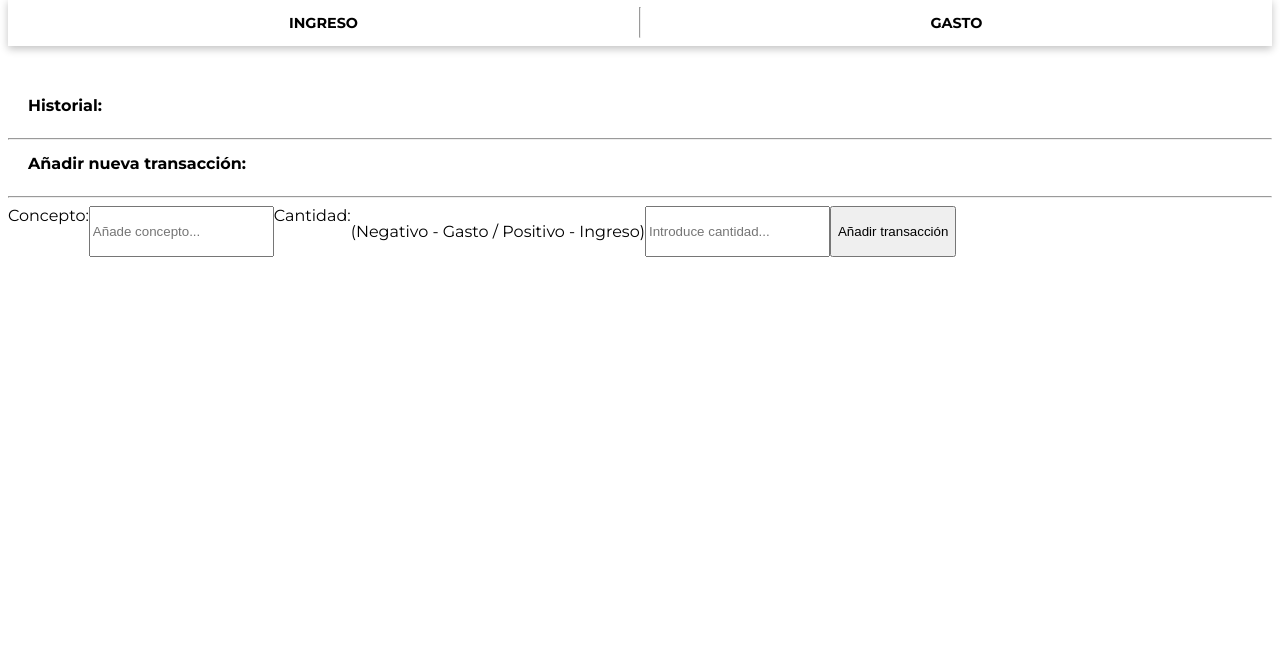
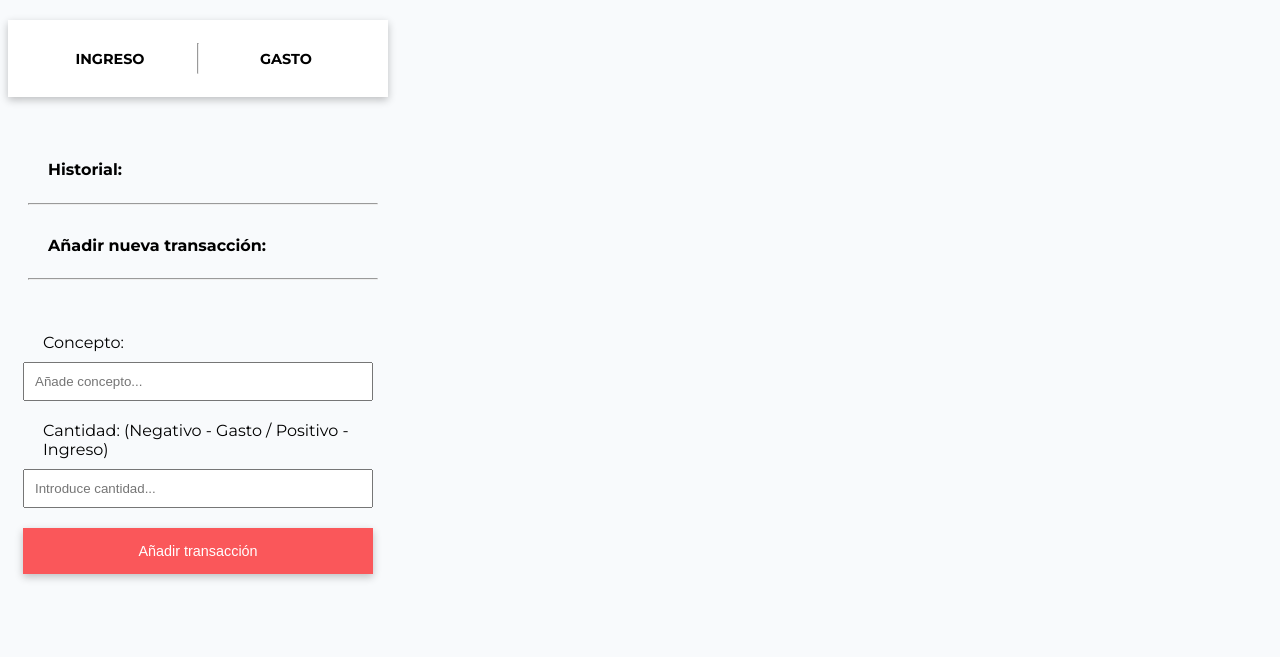
Before and after one commit to claudiahcarril/Keepcoding_JavaScript_Navegador, a plain HTML site: page index.html in a window 1280 px wide. Shown: the part 143-800 px from the top of the page. Drawn offline with Linux system fonts and the light colour scheme.

Commit message:
Modifying CSS file and HTML file

```diff
--- a/index.html
+++ b/index.html
@@ -18,19 +18,20 @@
         <hr>
         <h3 class="expense">GASTO</h3>
     </div>
-    <div>
+    <div class="record">
         <h2>Historial: </h2>
         <hr>
     </div>
-    <h2>Añadir nueva transacción:</h2>
-    <hr>
+    <div class="add-new-transaction">
+        <h2>Añadir nueva transacción:</h2>
+        <hr>
+    </div>
     <div class="transactions">
         <label for="concept">Concepto:</label>
         <input type="text" placeholder="Añade concepto...">
-        <label for="quantity">Cantidad:</label>
-        <p>(Negativo - Gasto / Positivo - Ingreso)</p>
+        <label for="quantity">Cantidad: (Negativo - Gasto / Positivo - Ingreso)</label>
         <input type="number" placeholder="Introduce cantidad...">
-        <button type="submit">Añadir transacción</button>
+        <button type="submit" class="btn-submit">Añadir transacción</button>
     </div>
     <script type="text/javascript" src="index.js"></script>
 </body>
--- a/styles/style.css
+++ b/styles/style.css
@@ -6,8 +6,14 @@
 
 
 
-html  {
+body  {
     font-family: 'Montserrat', sans-serif;
+    background-color: rgb(248, 250, 252);
+    width: max-content;
+    display: flex;
+    flex-direction: column;
+    justify-content: center;
+
 }
 
 
@@ -35,6 +41,12 @@ body h2 {
     display: flex;
     box-shadow: rgba(0, 0, 0, 0.24) 0px 3px 8px;
     margin-bottom: 50px;
+    flex-direction: row;
+    justify-content: center;
+    width: 350px;
+    padding: 15px;
+    background-color: white;
+
 }
 
 .box-saving h3 {
@@ -48,10 +60,46 @@ body h2 {
     align-items: center;
 }
 
+.record {
+    width: 350px;
+    padding: 0 0 10px 20px;
+}
+
+.add-new-transaction {
+    width: 350px;
+    padding: 0 0 10px 20px;
+}
+
+
 .transactions {
     display: flex;
+    flex-direction: column;
+    justify-content: center;
+    width: 350px;
+    padding: 15px;
+
 }
 
 .transactions label {
-    flex-wrap: wrap;
+    margin-top: 20px;
+    padding: 0 0 10px 20px;
 }
+
+.transactions input {
+    padding: 10px;
+}
+
+.btn-submit {
+    margin-top: 20px;
+    font-size: 0.9rem;
+    color: white;
+    background-color: #fa575a;
+    border: none;
+    padding: 15px;
+    box-shadow: rgba(0, 0, 0, 0.24) 0px 3px 8px;
+}
+
+
+.btn-submit:hover {
+    background-color: #ca4446;
+}
```
